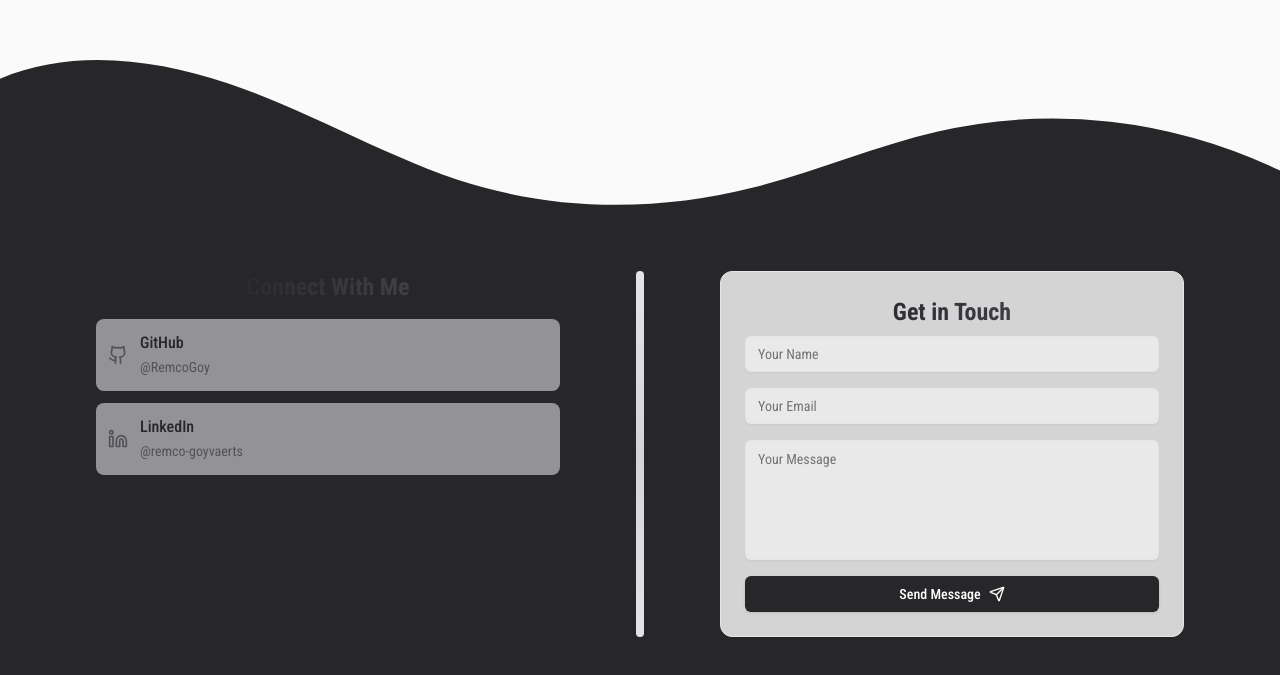
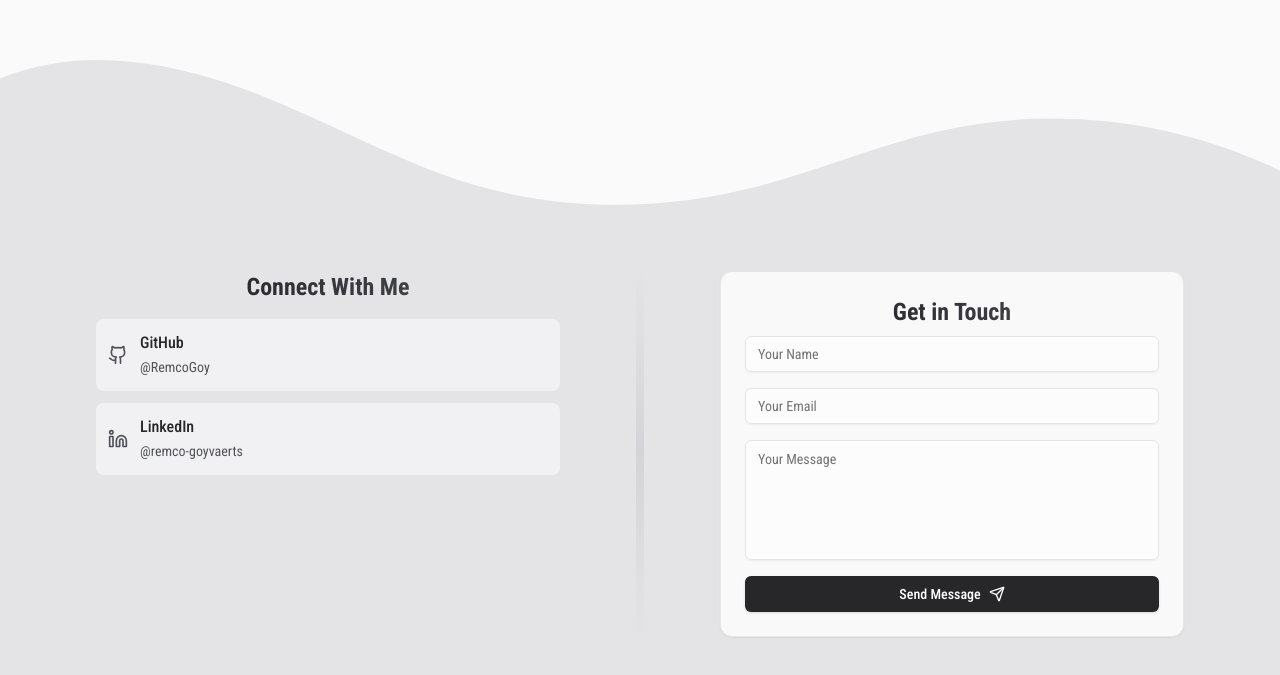
Before and after one commit to RemcoGoy/portfolio, a Next.js app: page / in a window 1280 px wide. Shown: the part 715-1390 px from the top of the page. Built offline with nearby package versions, Linux system fonts and the light colour scheme; what tailwindcss-debug-screens would draw is missing.

Commit message:
Fix themes

```diff
--- a/app/globals.css
+++ b/app/globals.css
@@ -88,7 +88,3 @@
   width: calc(100% + 1.3px);
   height: 160px;
 }
-
-.wave-divider .shape-fill {
-  fill: oklch(0.274 0.006 286.033);
-}
--- a/components/Contact.tsx
+++ b/components/Contact.tsx
@@ -57,7 +57,10 @@ const Contact = () => {
   };
 
   return (
-    <div className="pt-16 px-24 pb-16 bg-zinc-800" id="contact">
+    <div
+      className="pt-16 px-24 pb-16 bg-zinc-200 dark:bg-zinc-800"
+      id="contact"
+    >
       <div className="grid grid-cols-1 md:grid-cols-2 gap-8 relative">
         {/* Socials Section */}
         <div className="space-y-4 pr-16">
--- a/components/SectionDivider.tsx
+++ b/components/SectionDivider.tsx
@@ -11,7 +11,7 @@ const SectionDivider = () => {
       >
         <path
           d="M321.39,56.44c58-10.79,114.16-30.13,172-41.86,82.39-16.72,168.19-17.73,250.45-.39C823.78,31,906.67,72,985.66,92.83c70.05,18.48,146.53,26.09,214.34,3V0H0V27.35A600.21,600.21,0,0,0,321.39,56.44Z"
-          className="shape-fill"
+          className="shape-fill fill-zinc-200 dark:fill-zinc-800"
         ></path>
       </svg>
     </div>
```
